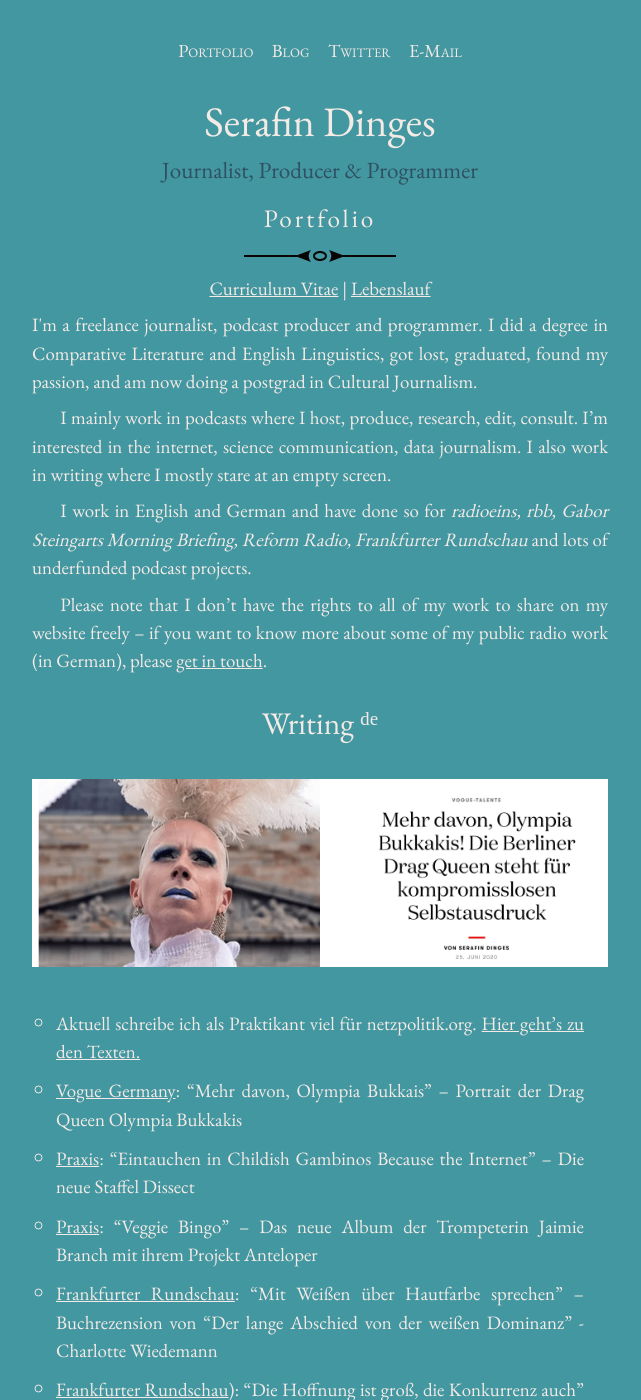
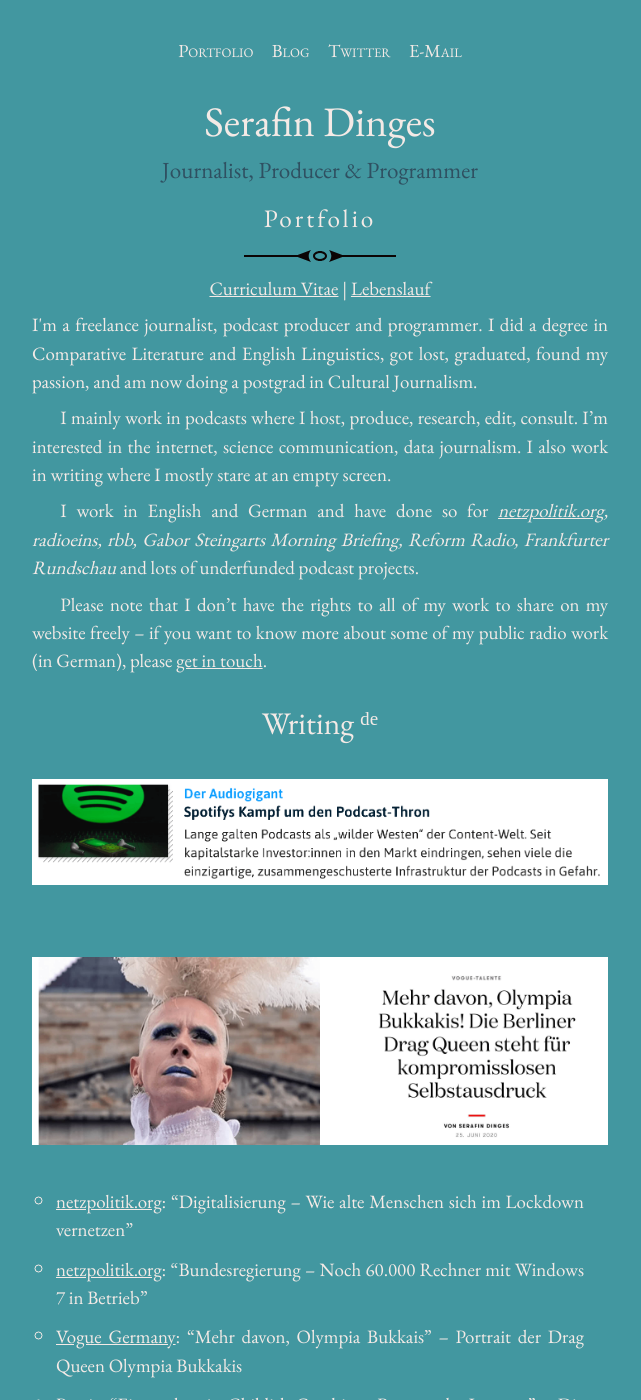
Before and after one commit to SerafinDinges/serafindinges.com, a Jekyll site: the page built from index.md, in a window 1280 px wide and 1400 px high. Shown: the whole window, without its empty margins (320-961 px from the left). Built offline with Jekyll 4.4.1, drawn with Linux system fonts in a browser that asks for light colours.

Commit message:
Update index.md

```diff
--- a/index.md
+++ b/index.md
@@ -14,18 +14,27 @@
 
 I mainly work in podcasts where I host, produce, research, edit, consult. I'm interested in the internet, science communication, data journalism. I also work in writing where I mostly stare at an empty screen.
 
-I work in English and German and have done so for <em>radioeins, rbb, Gabor Steingarts Morning Briefing, Reform Radio, Frankfurter Rundschau</em> and lots of underfunded podcast projects.
+I work in English and German and have done so for <em>[netzpolitik.org](https://netzpolitik.org/author/serafin-dinges/), radioeins, rbb, Gabor Steingarts Morning Briefing, Reform Radio, Frankfurter Rundschau</em> and lots of underfunded podcast projects.
 
 Please note that I don't have the rights to all of my work to share on my website freely – if you want to know more about some of my public radio work (in German), please [get in touch](mailto:hi@serafindinges.com).
 
 ### Writing ᵈᵉ
 
 <p class="noindent">
+<a href="https://netzpolitik.org/2021/der-audiogigant-spotifys-kampf-um-den-podcast-thron/" target="_blank">
+  <img src="/assets/images/links/21-02-01-podcasts.png" class="highlight" />
+</a>
+</p>
+
+<p class="noindent">
 <a href="https://www.vogue.de/lifestyle/artikel/mehr-davon-olympia-bukkakis" target="_blank">
   <img src="/assets/images/links/olympia.jpg" class="highlight" />
 </a>
 </p>
-- Aktuell schreibe ich als Praktikant viel für netzpolitik.org. [Hier geht's zu den Texten.](https://netzpolitik.org/author/serafin-dinges/)
+
+- [netzpolitik.org](https://netzpolitik.org/2020/wie-alte-menschen-sich-im-lockdown-vernetzen/): "Digitalisierung – Wie alte Menschen sich im Lockdown vernetzen"
+
+- [netzpolitik.org](https://netzpolitik.org/2021/bundesregierung-noch-60-000-rechner-mit-windows-7-in-betrieb/): "Bundesregierung – Noch 60.000 Rechner mit Windows 7 in Betrieb"
 
 - [Vogue Germany](https://www.vogue.de/lifestyle/artikel/mehr-davon-olympia-bukkakis): "Mehr davon, Olympia Bukkais" – Portrait der Drag Queen Olympia Bukkakis
 
```
